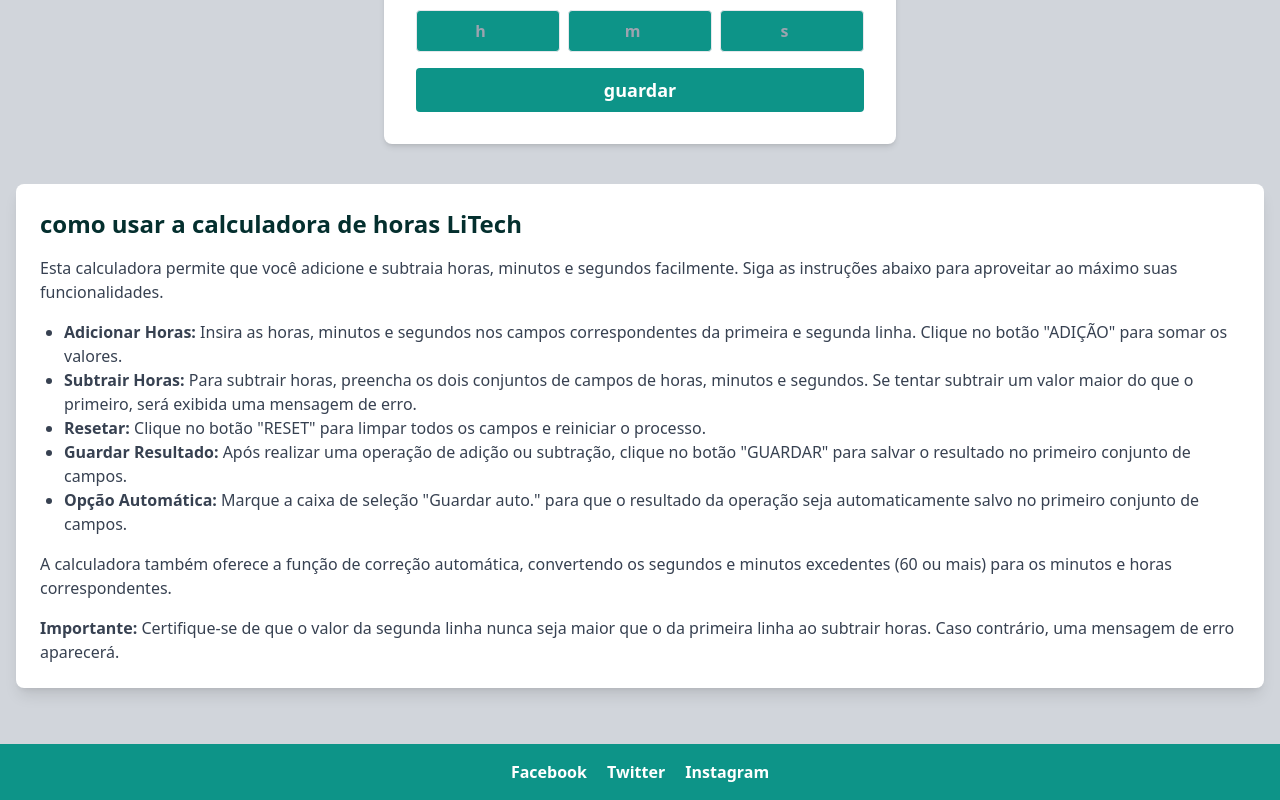
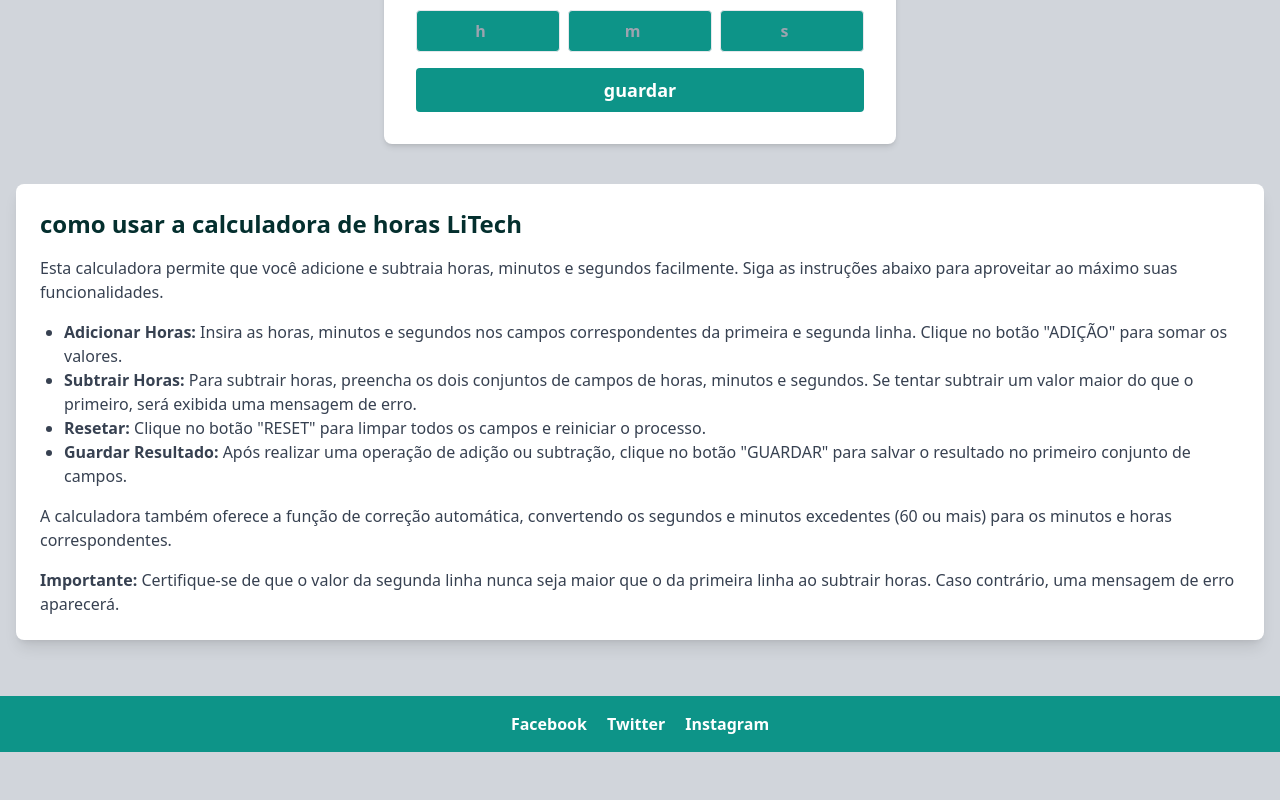
Before and after one commit to elisangelaL/calculadora-horas, a website: page index.html in a window 1280 px wide. Shown: the part 434-1234 px from the top of the page. After the commit the page ends 1186 px from the top, so only its background shows below. Drawn offline with nearby package versions, Linux system fonts and the light colour scheme.

Commit message:
ajustes texto

```diff
--- a/index.html
+++ b/index.html
@@ -23,6 +23,7 @@
         /* Borda laranja */
         border-radius: 8px;
         outline: none;
+        box-sizing: border-box;
     }
 
     .floating-label label {
@@ -150,8 +151,7 @@
                     processo.</li>
                 <li><strong>Guardar Resultado:</strong> Após realizar uma operação de adição ou subtração, clique no
                     botão "GUARDAR" para salvar o resultado no primeiro conjunto de campos.</li>
-                <li><strong>Opção Automática:</strong> Marque a caixa de seleção "Guardar auto." para que o resultado da
-                    operação seja automaticamente salvo no primeiro conjunto de campos.</li>
+
             </ul>
 
             <p class="text-gray-700 mb-4">
```
